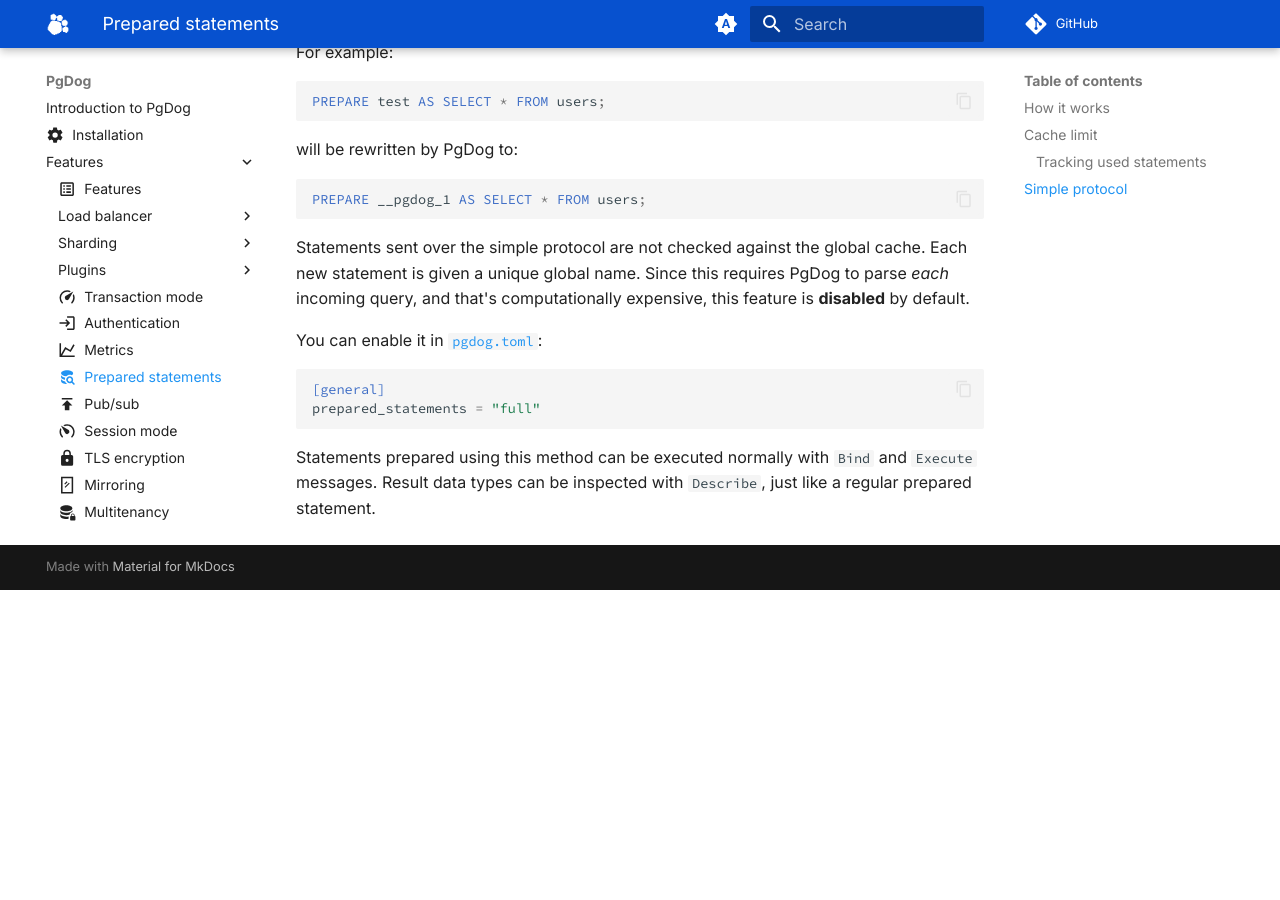
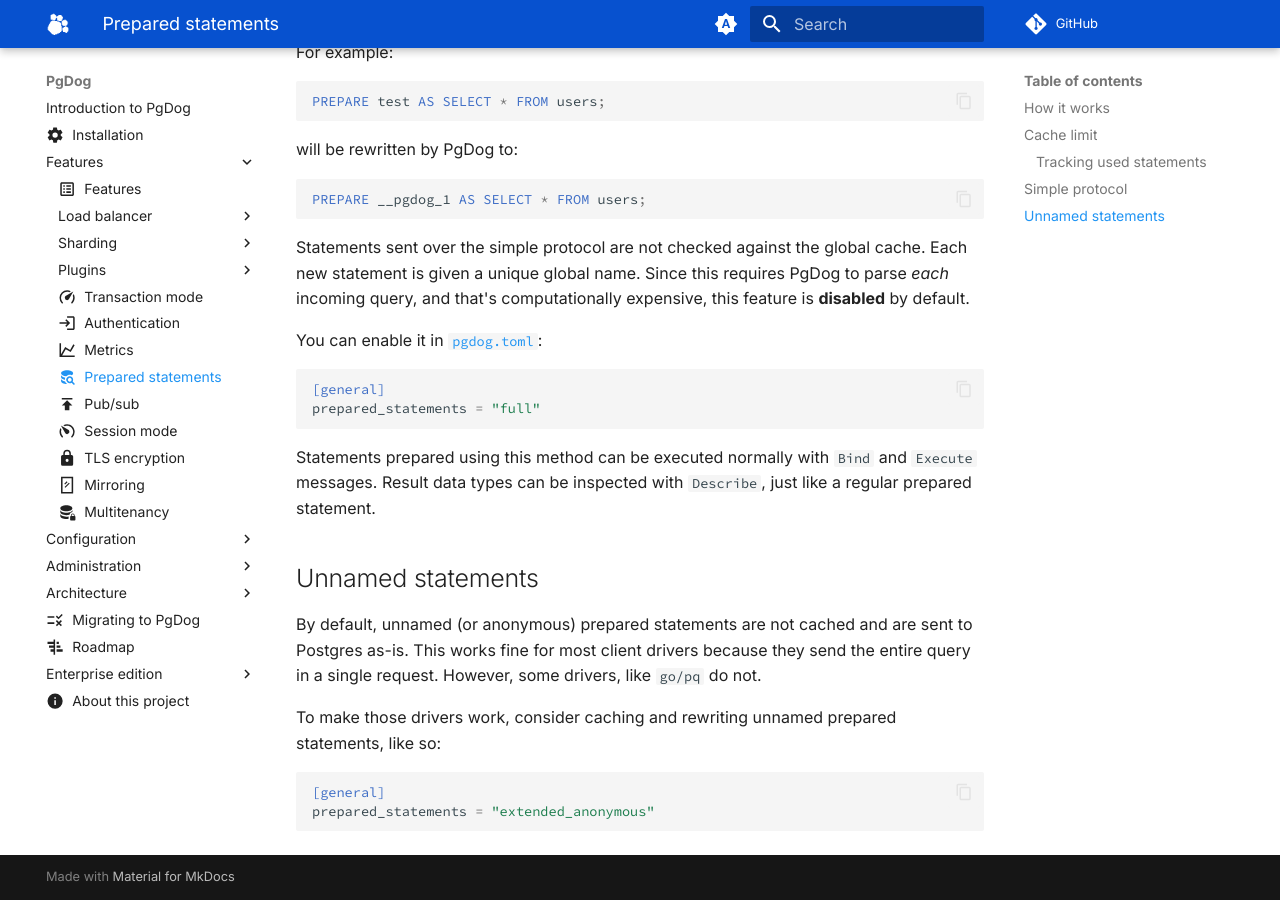
Before and after one commit to pgdogdev/docs, an MkDocs documentation site: the page built from docs/features/prepared-statements.md, in a window 1280 px wide and 900 px high, scrolled down 1815 px. Built offline with MkDocs 1.6.1 and Material for MkDocs 9.7.7, drawn with Linux system fonts in a browser that asks for light colours; comment, search, counter and statistics services are not loaded; before the commit the page ends 2405 px from its top, so only the background shows below that.

Commit message:
Document unnamed prepared statements

````diff
--- a/docs/features/prepared-statements.md
+++ b/docs/features/prepared-statements.md
@@ -81,3 +81,14 @@
 
 Statements prepared using this method can be executed normally with `Bind` and `Execute` messages. Result data types can be inspected with `Describe`, just
 like a regular prepared statement.
+
+## Unnamed statements
+
+By default, unnamed (or anonymous) prepared statements are not cached and are sent to Postgres as-is. This works fine for most client drivers because they send the entire query in a single request. However, some drivers, like `go/pq` do not.
+
+To make those drivers work, consider caching and rewriting unnamed prepared statements, like so:
+
+```toml
+[general]
+prepared_statements = "extended_anonymous"
+```
````
Also changed, not shown: docs/configuration/pgdog.toml/general.md (+2 -1 lines).
